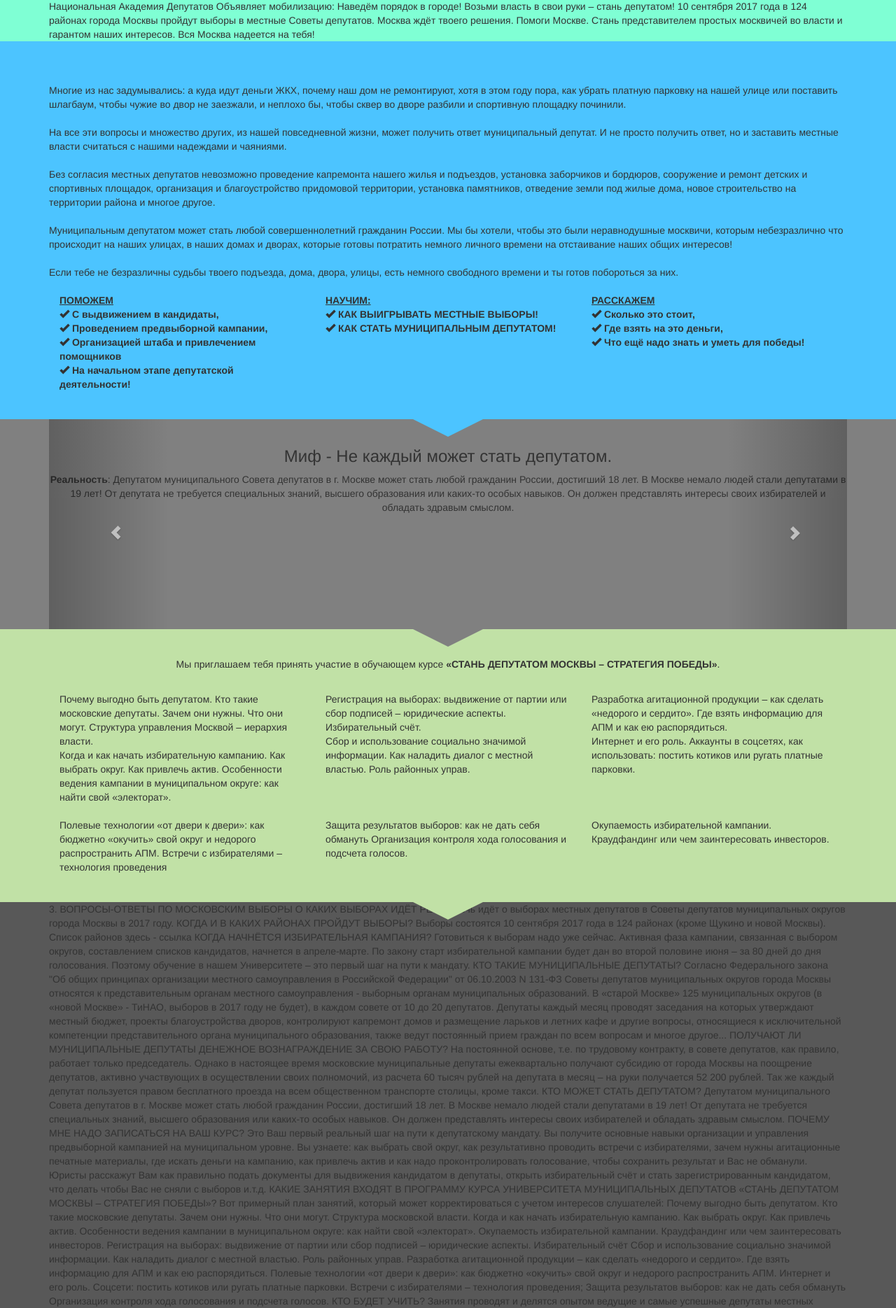
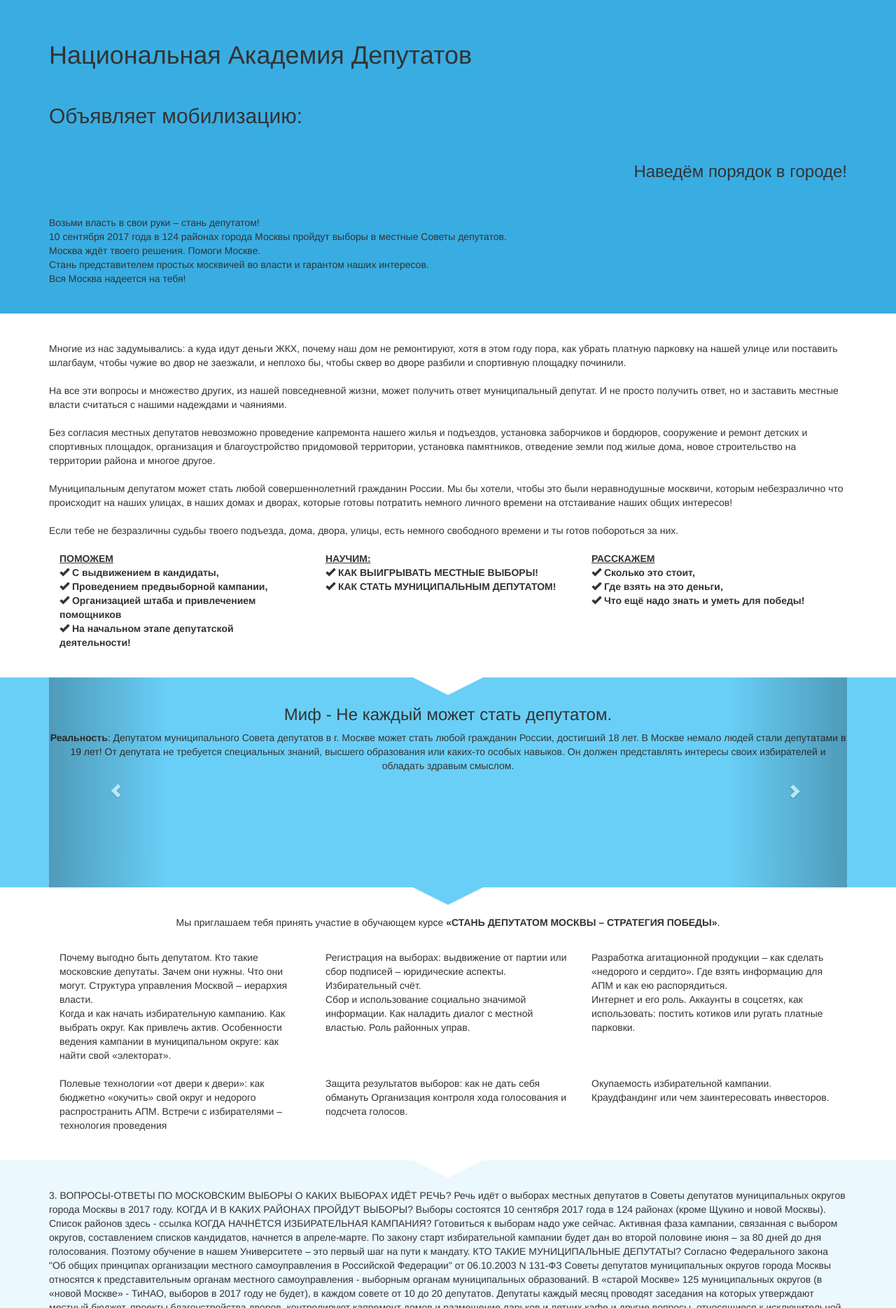
Before and after one commit to 4c74356b41/mrpr, an ASP.NET MVC app: page / in a window 1280 px wide. Shown: the part 51-1920 px from the top of the page at 70% size. Run offline with ASP.NET Core 8 and stand-ins for ASP.NET MVC 5, Linux system fonts and the light colour scheme; the project's own start-up code is not run, and a stand-in starts its controllers and pages; some libraries are stand-ins or nearby versions.

Commit message:
minor fixes

```diff
--- a/WebApplication1/Content/Site.css
+++ b/WebApplication1/Content/Site.css
@@ -28,8 +28,24 @@ textarea {
     width: 100%;
 }
 
+.circular {
+    width: 300px;
+    height: 300px;
+    border-radius: 150px;
+    -webkit-border-radius: 150px;
+    -moz-border-radius: 150px;
+    background-repeat: no-repeat;
+    box-shadow: 0 0 8px rgba(0, 0, 0, .8);
+    -webkit-box-shadow: 0 0 8px rgba(0, 0, 0, .8);
+    -moz-box-shadow: 0 0 8px rgba(0, 0, 0, .8);
+}
+
+.jumbotron {
+    padding: 15px
+}
+
 .mr-zero-block {
-    background-color: aquamarine;
+    background-color: #39ade2;
     position: relative;
     z-index: 7;
 }
@@ -41,13 +57,13 @@ textarea {
     margin-left: -50px;
     width: 0;
     height: 0;
-    border-top: solid 25px aquamarine;
+    border-top: solid 25px #39ade2;
     border-left: solid 50px transparent;
     border-right: solid 50px transparent;
 }
 
 .mr-first-block {
-    background-color: #4CC4FF;
+    background-color: white;
     position: relative;
     z-index: 6;
 }
@@ -59,12 +75,12 @@ textarea {
     margin-left: -50px;
     width: 0;
     height: 0;
-    border-top: solid 25px #4CC4FF;
+    border-top: solid 25px white;
     border-left: solid 50px transparent;
     border-right: solid 50px transparent;
 }
 .mr-second-block {
-    background-color: grey;
+    background-color: #6acff7;
     position: relative;
     z-index: 5;
 }
@@ -76,12 +92,12 @@ textarea {
     margin-left: -50px;
     width: 0;
     height: 0;
-    border-top: solid 25px grey;
+    border-top: solid 25px #6acff7;
     border-left: solid 50px transparent;
     border-right: solid 50px transparent;
 }
 .mr-third-block {
-    background-color: #C1E1A6;
+    background-color: white;
     position: relative;
     z-index: 4;
 }
@@ -93,12 +109,12 @@ textarea {
     margin-left: -50px;
     width: 0;
     height: 0;
-    border-top: solid 25px #C1E1A6;
+    border-top: solid 25px white;
     border-left: solid 50px transparent;
     border-right: solid 50px transparent;
 }
 .mr-fourth-block {
-    background-color: #585858;
+    background-color: #ebf8fe;
     position: relative;
     z-index: 3;
 }
@@ -110,7 +126,7 @@ textarea {
     margin-left: -50px;
     width: 0;
     height: 0;
-    border-top: solid 25px #585858;
+    border-top: solid 25px #ebf8fe;
     border-left: solid 50px transparent;
     border-right: solid 50px transparent;
 }
--- a/WebApplication1/Views/Home/Index.cshtml
+++ b/WebApplication1/Views/Home/Index.cshtml
@@ -3,20 +3,19 @@
 }
 
 <section class="mr-zero-block">
-    <div class="container">
-        Национальная Академия Депутатов
-        Объявляет мобилизацию:
-        Наведём порядок в городе!
-        Возьми власть в свои руки – стань депутатом!
-        10 сентября 2017 года в 124 районах города Москвы пройдут выборы в местные Советы депутатов.
-        Москва ждёт твоего решения. Помоги Москве.
-        Стань представителем простых москвичей во власти и гарантом наших интересов.
-        Вся Москва надеется на тебя!
-    </div>
+    <div class="container"><br /><br />
+        <h1>Национальная Академия Депутатов</h1><br />
+        <h2>Объявляет мобилизацию:</h2><br />
+        <h3 class="text-right">Наведём порядок в городе!</h3><br /><br />
+        Возьми власть в свои руки – стань депутатом!<br />
+        10 сентября 2017 года в 124 районах города Москвы пройдут выборы в местные Советы депутатов.<br />
+        Москва ждёт твоего решения. Помоги Москве.<br />
+        Стань представителем простых москвичей во власти и гарантом наших интересов.<br />
+        Вся Москва надеется на тебя!<br />
+    </div><br /><br />
 </section>
 <section class="mr-first-block">
-    <div class="container">
-        <br /><br /><br />
+    <div class="container"><br /><br />
         Многие из нас задумывались: а куда идут деньги ЖКХ, почему наш дом не ремонтируют, хотя в этом году пора,
         как убрать платную парковку на нашей улице или поставить шлагбаум, чтобы чужие во двор не заезжали, и неплохо бы,
         чтобы сквер во дворе разбили и спортивную площадку починили.<br /><br />
@@ -62,8 +61,7 @@
             <strong>Что ещё надо знать и уметь для победы!</strong>
         </div>
         <div class="clearfix"></div>
-        <br /><br />
-    </div>
+    </div><br /><br />
 </section>
 <section class="mr-second-block">
     <div class="container">
@@ -135,8 +133,8 @@
     </div>
 </section>
 <section class="mr-third-block">
-    <div class="container">
-        <br /><br /><p class="text-center">Мы приглашаем тебя принять участие в обучающем курсе <strong>«СТАНЬ ДЕПУТАТОМ МОСКВЫ – СТРАТЕГИЯ ПОБЕДЫ»</strong>.</p><br />
+    <div class="container"><br /><br />
+        <p class="text-center">Мы приглашаем тебя принять участие в обучающем курсе <strong>«СТАНЬ ДЕПУТАТОМ МОСКВЫ – СТРАТЕГИЯ ПОБЕДЫ»</strong>.</p><br />
 
         <div class="col-md-4">
             Почему выгодно быть депутатом. Кто такие московские депутаты. Зачем они нужны. Что они могут. Структура управления Москвой – иерархия власти.<br />
@@ -156,7 +154,7 @@
     </div><br /><br />
 </section>
 <section class="mr-fourth-block">
-    <div class="container">
+    <div class="container"><br /><br />
         3. ВОПРОСЫ-ОТВЕТЫ ПО МОСКОВСКИМ ВЫБОРЫ
 
         О КАКИХ ВЫБОРАХ ИДЁТ РЕЧЬ?
@@ -234,11 +232,10 @@
         ДОПОЛНИТЕЛЬНЫЕ ВОПРОСЫ
 
         Вы можете прислать на почту: info@ip-pr.ru , или задать по телефону +7 495 642-42-76.
-    </div>
+    </div><br /><br />
 </section>
 <section class="mr-fifth-block">
-    <div class="container">
-        <br /><br /><br />
+    <div class="container"><br /><br />
         <H2>ПРЕИМУЩЕСТВА НАШЕГО УНИВЕРСИТЕТА</H2>
         <ul>
             <li>
@@ -285,20 +282,19 @@
                 Как решить остальные проблемы – мы Вам расскажем при встрече.
             </li>
         </ul>
-    </div><br /><br /><br />
+    </div><br /><br />
 </section>
-<section>
-    <div class="container">
-        <br /><br /><br />
-        <strong>5. РЕКОМЕНДАЦИИ</strong>
-        Хованская
-        Свиридов
-        Борисов
-        Будник
-        Коржаков
-        Викентьев
-        <br /><br /><br />
-    </div>
+<section style="background-color:black">
+    <div class="container"><br /><br />
+        <strong>5. РЕКОМЕНДАЦИИ</strong><br />
+        <div class="col-md-4">Хованская<div class="circular" style="background-image: url('../Content/Images/un1.jpg')"></div></div>
+        <div class="col-md-4">Свиридов<div class="circular" style="background-image: url('../Content/Images/un1.jpg')"></div></div>
+        <div class="col-md-4">Борисов<div class="circular" style="background-image: url('../Content/Images/un1.jpg')"></div></div>
+        <div class="clearfix"></div>
+        <div class="col-md-4">Будник<div class="circular" style="background-image: url('../Content/Images/un1.jpg')"></div></div>
+        <div class="col-md-4">Коржаков<div class="circular" style="background-image: url('../Content/Images/un1.jpg')"></div></div>
+        <div class="col-md-4">Викентьев<div class="circular" style="background-image: url('../Content/Images/un1.jpg')"></div></div>
+    </div><br /><br />
 </section>
 <section>
     <div class="container">
```
Also changed, not shown: WebApplication1/Content/Images/un1.jpg (added), WebApplication1/WebApplication1.csproj.
